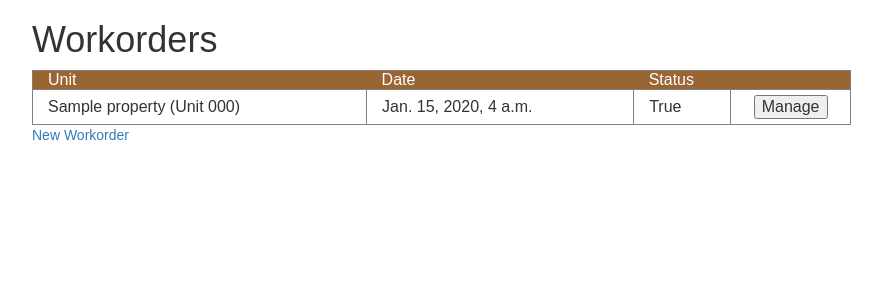
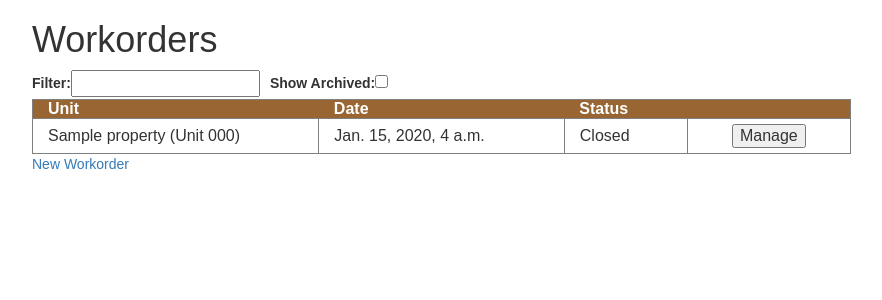
Before and after one commit to jjm3x3/propertyManager, a Django app: page /workorder_list in a window 1280 px wide. Shown: the part 110-410 px from the top of the page, without its empty margins (96-978 px from the left). Run offline with Django 3.2, Linux system fonts and the light colour scheme; a user stored in the database is signed in; tables that the repository leaves empty hold one stand-in row (values such as "Sample post"); lists and menus that the app fills with data are empty; some libraries are stand-ins or nearby versions.

Commit message:
Reports and look and feel and workorders

```diff
--- a/proManage/proManage/properties/urls.py
+++ b/proManage/proManage/properties/urls.py
@@ -24,8 +24,7 @@ urlpatterns = patterns('',
      url(r'^property_list$', views.property_list, name='property_list'),
      url(r'^report_list$', views.report_list, name='report_list'),
      url(r'^report_new$', views.report_create, name='report_new'),
-    # url(r'^report_delete/(?P<pk>\d+)$', views.report_delete, name='report_delete'),
-     #url(r'^report_delete/(?P<pk>)$', views.report_no_delete, name='report_delete'),
+     url(r'^report_delete/(?P<pk>\d+)$', views.report_delete, name='report_delete'),
      url(r'^new$', views.user_create, name='user_new'),
      url(r'^property_new$', views.property_create, name='property_new'),
      url(r'^add_manager/(?P<pk>\d+)$', views.add_manager, name='add_manager'),
--- a/proManage/proManage/properties/views.py
+++ b/proManage/proManage/properties/views.py
@@ -41,6 +41,7 @@ class TenantInfoForm(ModelForm):
 
 class WorkOrderForm(ModelForm):
     access = forms.BooleanField(widget=forms.CheckboxInput())
+    problem = forms.CharField(widget=forms.Textarea(attrs={'rows':5, 'cols':40}))
     class Meta:
         model = WorkOrder
         fields = ['unit', 'problem', 'cost', 'status','access']
@@ -68,7 +69,7 @@ class ReportForm(ModelForm):
     fileBytes = forms.FileField()
     class Meta:
         model = Report
-        fields = ['filename', 'fileBytes']
+        fields = ['fileBytes', 'fileDescription']
 
 
 
@@ -126,23 +127,27 @@ def user_create(request, template_name='properties/user_form.html'):
     userForm = UserCreateForm(request.POST or None)
     infoForm = TenantInfoForm(request.POST or None)
     if userForm.is_valid():
-        userForm.save()
+        user = userForm.save()
         return redirect('properties:user_list')
-    return render(request, template_name, {'userForm':userForm, 'infoForm':infoForm, 'isNew':True})
+    return render(request, template_name, {'userForm':userForm, 'isNew':True})
 
 def user_update(request, pk, template_name='properties/user_form.html'):
     if not request.user.is_authenticated():
         return redirect("/")
     user = get_object_or_404(User, pk=pk)
+    #info = TenantInfo.objects.get(user=user)
     if not request.user.id == user.id and not request.user.is_superuser:
         return redirect('properties:sorry')
-    form = UserForm(request.POST or None, instance=user)
-    if form.is_valid():
-        form.save()
-        user.set_password(form.cleaned_data['password'])
+    userForm = UserForm(request.POST or None, instance=user)
+    #infoForm = TenantInfoForm(request.POST or None, instance=info)
+    infoForm = TenantInfoForm(request.POST or None)
+    if userForm.is_valid() and infoForm.is_valid():
+        userForm.save()
+        #SinfoForm.save()
+        user.set_password(userForm.cleaned_data['password'])
         user.save()
         return redirect('properties:user_list')
-    return render(request, template_name, {'form':form, 'object':user})
+    return render(request, template_name, {'userForm':userForm, 'infoForm':infoForm, 'object':user})
 
 def user_delete(request, pk, template_name='properties/user_confirm_delete.html'):
     if not request.user.is_authenticated():
@@ -269,6 +274,17 @@ def property_delete(request, pk, template_name='properties/property_confirm_dele
         property.delete()
         return redirect('properties:property_list')
     return render(request, template_name, {'object':property})
+
+def report_delete(request, pk, template_name='properties/report_confirm_delete.html'):
+    if not request.user.is_authenticated():
+        return redirect("/")
+    if not request.user.is_superuser:
+        return redirect('properties:sorry')
+    report = get_object_or_404(Report, pk=pk)
+    if request.method == 'POST':
+        report.delete()
+        return redirect('properties:report_list')
+    return render(request, template_name, {'object':report})
 
 def property_no_delete(request, pk, template_name='properties/property_confirm_delete.html'):
     if not request.user.is_authenticated():
--- a/proManage/proManage/settings.py
+++ b/proManage/proManage/settings.py
@@ -82,8 +82,8 @@ WSGI_APPLICATION = 'proManage.wsgi.application'
 DATABASES = {
     'default': {
        'ENGINE': 'django.db.backends.postgresql_psycopg2',
-       'NAME': 'dbProManage',
-       'USER': 'proManageApp',
+       'NAME': 'dbpromanage',
+       'USER': 'promanageapp',
        'PASSWORD': 'pm',
        'HOST': 'localhost'
      }
@@ -124,3 +124,5 @@ r'^$',
 #MIDDLEWARE_CLASSES = (
 #	'proManage.properties.require_login.LoginRequiredMiddleware',
 #)
+
+MEDIA_ROOT = os.path.join(BASE_DIR, "proManage/static/reports")
--- a/proManage/proManage/static/css/promanage.css
+++ b/proManage/proManage/static/css/promanage.css
@@ -101,8 +101,39 @@ padding-left: 15px;
  width: 20%;
 }
 
+.wo-table-h1{
+ width: 35%
+}
+.wo-table-h2{
+ width: 30%
+}
+.wo-table-h3{
+   width: 15%;
+}
+.wo-table-h4{
+ width: 20%;
+}
 
+#report-table-h1{
+    width: 60%;
+}
+#report-table-h2{
+    width: 20%;
+}
+#report-table-h3{
+    width: 20%;
+}
 
+#filter{
+    margin-right: 10px;
+}
+
+#wo-problem-label{
+    vertical-align: top;
+}
+
+#id-problem{
+}
 
 
 #user-table tbody tr:nth-child(even) {background: #f5f5f0}
--- /dev/null
+++ b/proManage/proManage/static/js/workorderList.js
@@ -0,0 +1,36 @@
+
+
+$( document ).ready(function() {
+
+    $("#user-table tr").has("td:contains('Archived')").hide();
+
+
+    $.expr[":"].contains = $.expr.createPseudo(function(arg) {
+    return function( elem ) {
+        return $(elem).text().toUpperCase().indexOf(arg.toUpperCase()) >= 0;
+    };
+});
+
+    $("#filter").change(function() {
+        var filterVal = $("#filter").val();
+        var showArchived = $("#showArchived");
+        $("#user-table tr").hide();
+        var found = $("tr").has("td:contains('" + filterVal +"')");
+        found.show();
+        if(!showArchived.is(':checked')){
+            $("#user-table tr").has("td:contains('Archived')").hide();
+        }
+    });
+
+    $("#showArchived").change(function() {
+        var filterVal = $("#filter").val();
+        var showArchived = $("#showArchived");
+        $("#user-table tr").hide();
+        var found = $("tr").has("td:contains('" + filterVal +"')");
+        found.show();
+        if(!showArchived.is(':checked')){
+            $("#user-table tr").has("td:contains('Archived')").hide();
+        }
+    });
+
+});
--- a/proManage/proManage/templates/properties/landing.html
+++ b/proManage/proManage/templates/properties/landing.html
@@ -8,7 +8,7 @@
 		</tr>
 		<tr>
 			<td class="nav-left"><input type="button" value="Work Orders" onclick="window.location='{% url 'properties:workorder_list' %}';" /> </td>
-			<td class="nav-right"><input type="button" value="Reports" /></td>
+			<td class="nav-right"><input type="button" value="Reports" onclick="window.location='{% url 'properties:report_list' %}';"  /></td>
 		</tr>
 	</table>
 
--- a/proManage/proManage/templates/properties/report_form.html
+++ b/proManage/proManage/templates/properties/report_form.html
@@ -7,7 +7,7 @@
 <form enctype="multipart/form-data" method="post">{% csrf_token %}
 	<table id="manage-user-table">
 		<tr>
-			<td>Filename:</td><td>{{ form.filename }}</td><td>{{ form.filename.errors }}</td>
+			<td>File Description:</td><td>{{ form.fileDescription }}</td><td>{{ form.fileDescription.errors }}</td>
 		</tr>
 		<tr>
 			<td>File:</td><td>{{ form.fileBytes }}</td><td>{{ form.fileBytes.errors }}</td>
--- a/proManage/proManage/templates/properties/user_form.html
+++ b/proManage/proManage/templates/properties/user_form.html
@@ -7,7 +7,9 @@
 <form method="post">{% csrf_token %}
 	<table>
 	{{ userForm.as_table }}
-  {{ infoForm.as_table }}
+    {% if not isNew %}
+        {{ infoForm.as_table }}
+    {% endif %}
 	</table>
 
     <input type="submit" value="Submit" />
--- a/proManage/proManage/templates/properties/workorder_form.html
+++ b/proManage/proManage/templates/properties/workorder_form.html
@@ -1,5 +1,7 @@
 {% load staticfiles %}
 {% include "headers/standard.html" %}
+
+<script src="{% static "js/workorderForm.js" %}"></script>
 <div id="contents">
 	<div id="pagetitle">
 		<h1>Manage Workorder</h1>
@@ -10,7 +12,7 @@
 			<td>Unit:</td><td>{{ form.unit }}</td><td>{{ form.unit.errors }}</td>
 		</tr>
 		<tr>
-			<td>Problem:</td><td>{{ form.problem }}</td><td>{{ form.problem.errors }}</td>
+			<td id="wo-problem-label">Problem:</td><td>{{ form.problem }}</td><td>{{ form.problem.errors }}</td>
 		</tr>
 		<tr>
 			<td>Cost:</td><td>{{ form.cost }}</td><td>{{ form.cost.errors }}</td>
--- a/proManage/proManage/templates/properties/workorder_list.html
+++ b/proManage/proManage/templates/properties/workorder_list.html
@@ -1,26 +1,50 @@
 {% load staticfiles %}
 {% include "headers/standard.html" %}
+
+<script src="{% static "js/workorderList.js" %}"></script>
 <div id="contents">
 	<div id="pagetitle">
 		<h1>Workorders</h1>
 	</div>
 
-	<table id="user-table">
-		<thead>
+    <div id="filter-div">
+        <label>Filter:</label><input type="text" id="filter" name="filter"/><label>Show Archived:</label><input type="checkbox" id="showArchived" name="showArchived"/>
+    </div>
+
+
+    <table id="header-set">
+        <thead>
 			<tr>
-				<th id="user-table-h1">Unit</th>
-				<th id="user-table-h2">Date</th>
-				<th id="user-table-h3">Status</th>
-				<th id="user-table-h4"> </th>
+				<th class="wo-table-h1">Unit</th>
+				<th class="wo-table-h2">Date</th>
+				<th class="wo-table-h3">Status</th>
+				<th class="wo-table-h4"> </th>
 			</tr>
 		</thead>
+    </table>
+
+	<table id="user-table">
+
+     <colgroup>
+            <col class="wo-table-h1">
+            <col class="wo-table-h2">
+            <col class="wo-table-h3">
+            <col class="wo-table-h4">
+        </colgroup>
 		<tbody>
 
 		{% for workorder in object_list %}
 		<tr>
 			<td>{{ workorder.unit}}</td>
 			<td>{{ workorder.postedDate }}</td>
-			<td>{{ workorder.status }}</td>
+			<td>
+            {% if workorder.status == None%}
+                Open
+            {% elif workorder.status == True%}
+                Closed
+            {% else %}
+                Archived
+            {% endif%}</td>
 			<td>
 				<input type="button" onclick="window.location='{% url 'properties:workorder_edit' workorder.id %}';" value="Manage"/>
 			</td>
```
Also changed, not shown: proManage/proManage/static/js/workorderForm.js (added, +9 -0 lines), proManage/proManage/templates/properties/Report_list.html (+7 -8 lines), proManage/proManage/templates/properties/report_confirm_delete.html (added, +20 -0 lines), proManage/proManage/templates/properties/property_list.html (line endings or trailing spaces).
